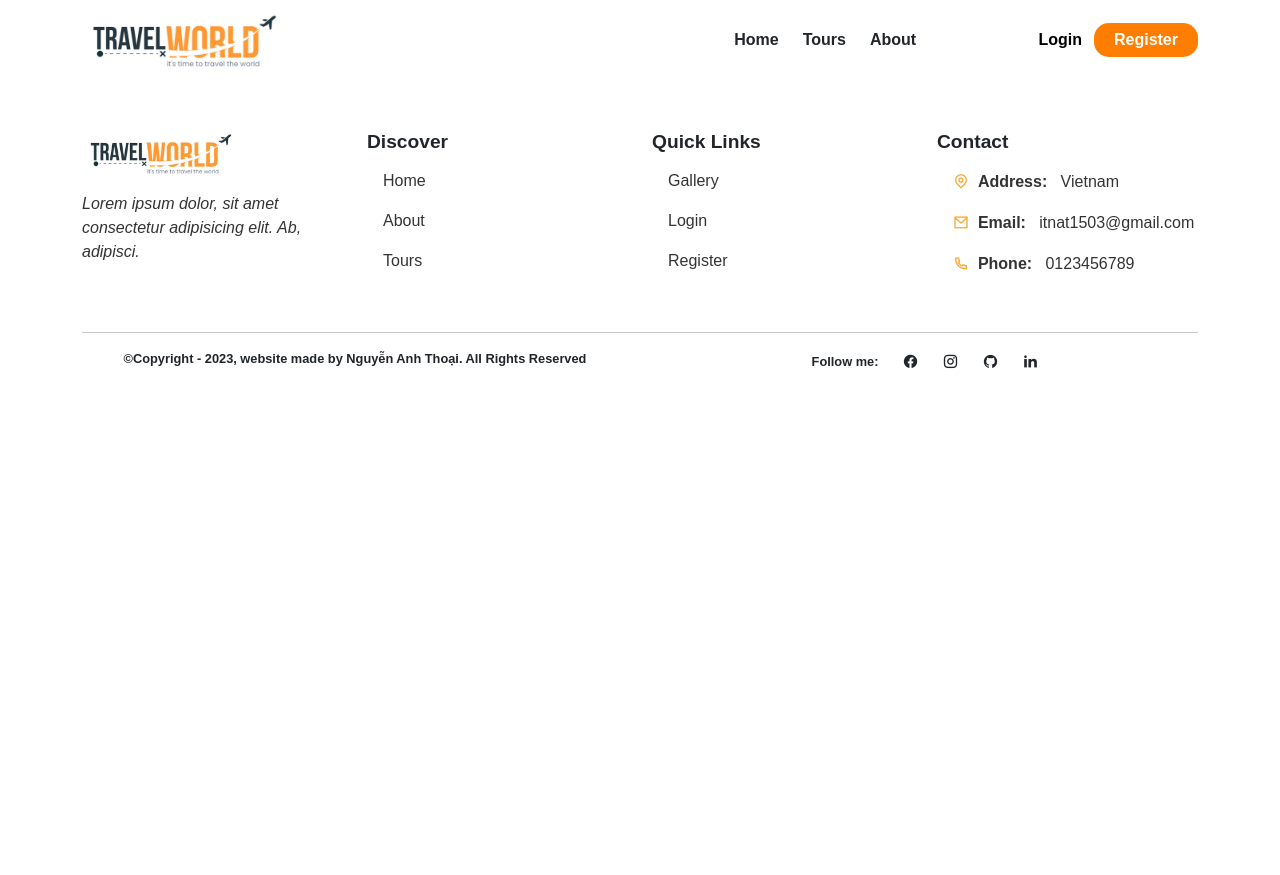
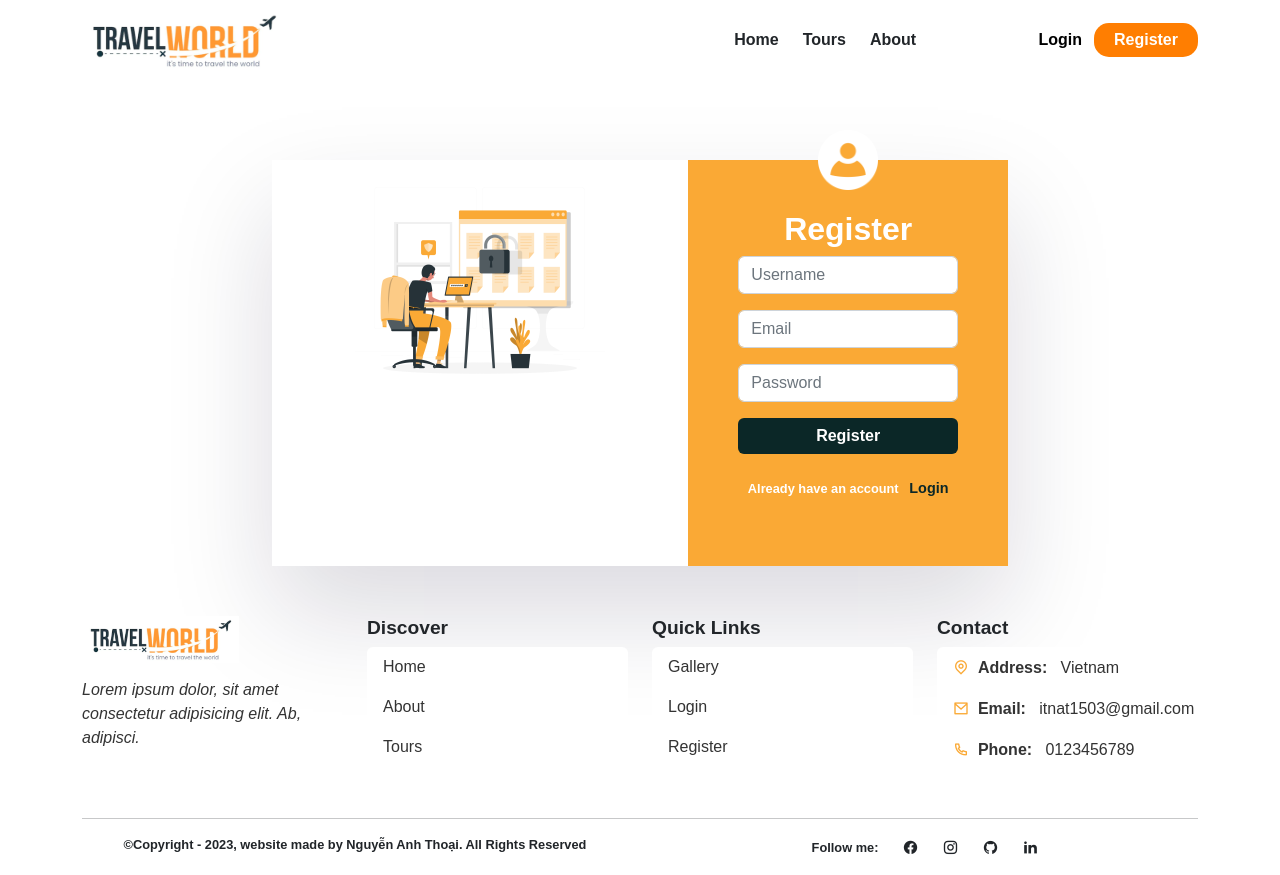
Before and after one commit to NQDtotty/mern-travel-booking-app-frontend, a React (Create React App) app: page /register in a window 1280 px wide. Before the commit the page ends 800 px from the top, so only its background shows below. Built offline with nearby package versions, Linux system fonts and the light colour scheme; the HTML template or start-up script is replaced by a standard one.

Commit message:
UI Login and Register

```diff
--- a/src/components/Booking/booking.css
+++ b/src/components/Booking/booking.css
@@ -46,6 +46,8 @@
     color: #fff;
 }
 
+/* @media only screen and (max-width: 1024) */
+
 @media only screen and (max-width: 768px) {
     .booking {
         margin-top: 25px;
--- a/src/components/Footer/Footer.jsx
+++ b/src/components/Footer/Footer.jsx
@@ -48,7 +48,7 @@ export default function Footer() {
                             <ListGroupItem className='footer-list-item border-0'>
                                 <i className="ri-map-pin-line"></i>&nbsp;&nbsp;
                                 <span>Address:</span>&nbsp;&nbsp;&nbsp;
-                                <a>Vietnam</a>
+                                <a href='#'>Vietnam</a>
                             </ListGroupItem>
                             <ListGroupItem className='footer-list-item border-0'>
                                 <i className="ri-mail-line"></i>&nbsp;&nbsp;
--- a/src/pages/Login.jsx
+++ b/src/pages/Login.jsx
@@ -1,19 +1,44 @@
-import React from 'react';
-import { Container, Row, Col, Form } from 'reactstrap';
+import React, { useState } from 'react';
+import { Container, Row, Col, Form, FormGroup } from 'reactstrap';
+import { Link } from 'react-router-dom';
+import '../styles/login.css';
+import Helmet from '../components/Helmet/Helmet';
 
 export default function Login() {
+    const [credentials, setCredentials] = useState({
+        email: undefined,
+        password: undefined
+    });
+
     return (
+        <Helmet title="Login">
             <Container>
                 <Row>
-                <Col lg="6" md="12" sm="12"></Col>
-                <Col lg="6" md="12" sm="12">
+                    <Col lg="8" className='m-auto'>
+                        <div className='login-wrapper d-flex justify-content-between'>
+                            <div className='login-img text-center'>
+                                <img src='/images/login.png' alt='login-img' />
+                            </div>
+                            <div className='login-form'>
+                                <div className='user-icon d-flex justify-content-center'>
+                                    <img src='/images/user.png' alt='user-icon' />
+                                </div>
+                                <h2>Login</h2>
                                 <Form>
-                        <div>
-                            <input type='text' className='form-control' />
+                                    <FormGroup>
+                                        <input className='form-control' type='email' placeholder='Email' required />
+                                    </FormGroup>
+                                    <FormGroup>
+                                        <input className='form-control' type='password' placeholder='Password' required />
+                                    </FormGroup>
+                                    <button className='btn'>Login</button>
+                                    <p className='mt-4'>Create new account &nbsp; <Link className='link' to="/register">Register</Link></p>
+                                </Form>
                             </div>
-                    </Form>
+                        </div>
                     </Col>
                 </Row>
             </Container>
+        </Helmet>
     )
 }
--- a/src/pages/Register.jsx
+++ b/src/pages/Register.jsx
@@ -1,9 +1,47 @@
-import React from 'react';
+import React, { useState } from 'react';
+import { Container, Row, Col, Form, FormGroup } from 'reactstrap';
+import { Link } from 'react-router-dom';
+import '../styles/register.css';
+import Helmet from '../components/Helmet/Helmet';
 
 export default function Register() {
+    const [credentials, setCredentials] = useState({
+        email: undefined,
+        password: undefined
+    });
+
     return (
-        <div>
-
-        </div>
+        <Helmet title="Register">
+            <Container>
+                <Row>
+                    <Col lg="8" className='m-auto'>
+                        <div className='register-wrapper d-flex justify-content-between'>
+                            <div className='register-img text-center'>
+                                <img src='/images/register.png' alt='register-img' />
+                            </div>
+                            <div className='register-form'>
+                                <div className='user-icon d-flex justify-content-center'>
+                                    <img src='/images/user.png' alt='user-icon' />
+                                </div>
+                                <h2>Register</h2>
+                                <Form>
+                                    <FormGroup>
+                                        <input className='form-control' type='text' placeholder='Username' required />
+                                    </FormGroup>
+                                    <FormGroup>
+                                        <input className='form-control' type='email' placeholder='Email' required />
+                                    </FormGroup>
+                                    <FormGroup>
+                                        <input className='form-control' type='password' placeholder='Password' required />
+                                    </FormGroup>
+                                    <button className='btn'>Register</button>
+                                    <p className='mt-4'>Already have an account &nbsp; <Link className='link' to="/login">Login</Link></p>
+                                </Form>
+                            </div>
+                        </div>
+                    </Col>
+                </Row>
+            </Container>
+        </Helmet>
     )
 }
--- a/src/pages/SearchResultList.jsx
+++ b/src/pages/SearchResultList.jsx
@@ -1,9 +1,33 @@
-import React from 'react';
+import React, { useState } from 'react';
+import Helmet from '../components/Helmet/Helmet';
+import CommonSection from '../components/UI/Common/CommonSection';
+import { Col, Container, Row } from 'reactstrap';
+import { useLocation } from 'react-router-dom';
+import TourCard from '../components/UI/Tour/TourCard';
 
 export default function SearchResultList() {
+    const location = useLocation();
+    const [data] = useState(location.state);
+    console.log("🚀 ~ file: SearchResultList.jsx:11 ~ SearchResultList ~ data:", data)
+
     return (
-        <div>
-
-        </div>
+        <Helmet title="Search Result">
+            <CommonSection title={"Search Result List"}></CommonSection>
+            <section>
+                <Container>
+                    <Row>
+                        {data.length === 0 ?
+                            <Col lg="12">
+                                <h4>No tour found</h4>
+                            </Col> :
+                            data.map((item, index) => (
+                                <Col lg="3" md="4" sm="6" className='mb-4' key={item._id}>
+                                    <TourCard tour={item}></TourCard>
+                                </Col>
+                            ))}
+                    </Row>
+                </Container>
+            </section>
+        </Helmet>
     )
 }
--- a/src/pages/TourDetail.jsx
+++ b/src/pages/TourDetail.jsx
@@ -1,4 +1,4 @@
-import React, { useRef, useState } from 'react';
+import React, { useEffect, useRef, useState } from 'react';
 import '../styles/tourDetail.css';
 import useFetch from '../hooks/useFetch';
 import { BASE_URL } from '../utils/config';
@@ -35,6 +35,10 @@ export default function TourDetail() {
             // Call API create review of tour
         }
     }
+
+    useEffect(() => {
+        window.scrollTo(0, 0);
+    }, []);
 
     return (
         <Helmet title="Tour Detail">
@@ -147,7 +151,6 @@ export default function TourDetail() {
                                 </Col>
                             </>
                         )}
-
                     </Row>
                 </Container>
             </section >
--- a/src/styles/login.css
+++ b/src/styles/login.css
@@ -0,0 +1,78 @@
+.login-wrapper {
+    box-shadow: rgba(17, 12, 46, 0.15) 0px 48px 100px 0px;
+    margin-top: 80px;
+}
+
+.login-img {
+    width: 60%;
+    text-align: center;
+}
+
+.login-img img {
+    width: 60%;
+    object-fit: contain;
+}
+
+.login-form {
+    background-color: #faa935;
+    padding: 50px;
+    position: relative;
+}
+
+.user-icon img {
+    width: 60px;
+    height: 60px;
+    position: absolute;
+    top: -30px;
+}
+
+.login-form h2 {
+    color: #fff;
+    font-weight: 600;
+    text-align: center;
+}
+
+.login-form button {
+    background: #0b2727;
+    width: 100%;
+    color: #fff;
+    border: none;
+    font-weight: 550;
+}
+
+.login-form button:hover {
+    background: #0b2727;
+    color: #fff;
+}
+
+.login-form p {
+    color: #fff;
+    font-size: 0.8rem;
+    text-align: center;
+    font-weight: 550;
+}
+
+.login-form .link {
+    color: #0b2727 !important;
+    font-size: 0.9rem;
+}
+
+.login-form .link:hover {
+    text-decoration: underline !important;
+}
+
+@media only screen and (max-width: 426px) {
+    .login-img {
+        display: none;
+    }
+
+    .login-wrapper {
+        width: 80%;
+        margin-top: 60px !important;
+        margin: auto;
+    }
+
+    .login-form {
+        width: 100%;
+    }
+}
--- a/src/styles/register.css
+++ b/src/styles/register.css
@@ -0,0 +1,78 @@
+.register-wrapper {
+    box-shadow: rgba(17, 12, 46, 0.15) 0px 48px 100px 0px;
+    margin-top: 80px;
+}
+
+.register-img {
+    width: 60%;
+    text-align: center;
+}
+
+.register-img img {
+    width: 60%;
+    object-fit: contain;
+}
+
+.register-form {
+    background-color: #faa935;
+    padding: 50px;
+    position: relative;
+}
+
+.user-icon img {
+    width: 60px;
+    height: 60px;
+    position: absolute;
+    top: -30px;
+}
+
+.register-form h2 {
+    color: #fff;
+    font-weight: 600;
+    text-align: center;
+}
+
+.register-form button {
+    background: #0b2727;
+    width: 100%;
+    color: #fff;
+    border: none;
+    font-weight: 550;
+}
+
+.register-form button:hover {
+    background: #0b2727;
+    color: #fff;
+}
+
+.register-form p {
+    color: #fff;
+    font-size: 0.8rem;
+    text-align: center;
+    font-weight: 550;
+}
+
+.register-form .link {
+    color: #0b2727 !important;
+    font-size: 0.9rem;
+}
+
+.register-form .link:hover {
+    text-decoration: underline !important;
+}
+
+@media only screen and (max-width: 426px) {
+    .register-img {
+        display: none;
+    }
+
+    .register-wrapper {
+        width: 80%;
+        margin-top: 60px !important;
+        margin: auto;
+    }
+
+    .register-form {
+        width: 100%;
+    }
+}
```
Also changed, not shown: src/components/Booking/Booking.jsx (+32 -10 lines), src/components/Payment/Payment.jsx (added, +9 -0 lines), src/components/UI/SearchBar/SearchBar.jsx (+18 -4 lines), src/components/Payment/payment.css (added). Lines whose indentation alone changed are shown as unchanged.
